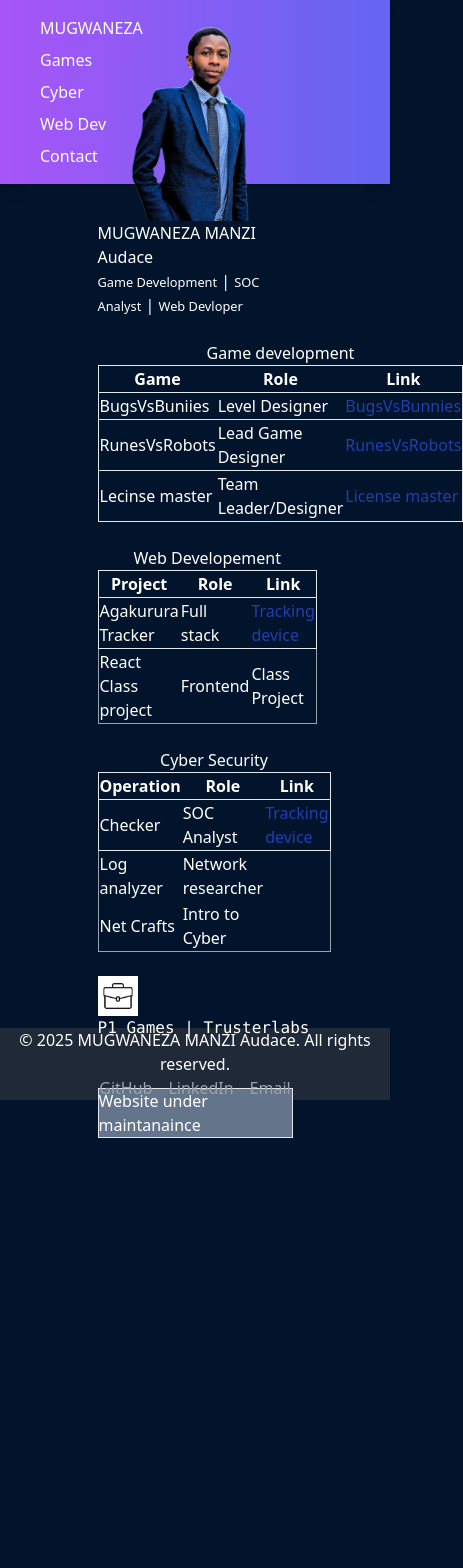
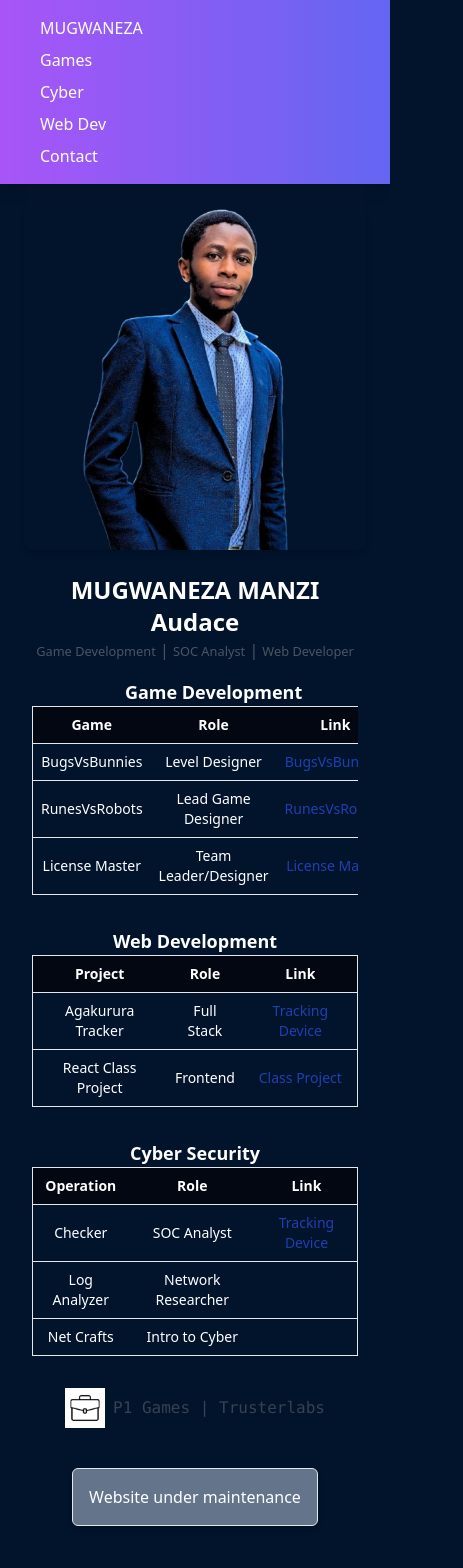
Before and after one commit to MUGWANEZAMANZI/portifolio, a React (Vite) app: page / in a window 390 px wide. Shown: the top 1568 px of the page, 463 px wide, since content can reach past the window. Before the commit the page ends 1186 px from the top, so only its background shows below. Built offline with nearby package versions, Linux system fonts and the light colour scheme.

Commit message:
responsive home page

```diff
--- a/src/pages/Home.jsx
+++ b/src/pages/Home.jsx
@@ -1,52 +1,118 @@
-
 const Home = () => {
   return (
-    <div className='flex md:flex-row flex-col justify-center items-center h-screen'>
-    <div className='w-1/2 flex justify-center'>
-     <img src={"manzi1.png"} alt="logo" className='w-full object-cover' />
+    <div className="flex flex-col md:flex-row justify-center items-center min-h-screen p-4">
+      {/* Image Section */}
+      <div className="md:w-1/2 w-full flex justify-center p-2">
+        <img src="manzi1.png" alt="logo" className="w-full max-w-sm md:max-w-md lg:max-w-lg h-auto object-cover rounded-lg shadow-md" />
+      </div>
+
+      {/* Info Section */}
+      <div className="md:w-1/2 w-full flex flex-col items-center text-center md:text-left p-4">
+        <h1 className="text-2xl font-bold">MUGWANEZA MANZI Audace</h1>
+        <p className="text-gray-600">
+          <small>Game Development</small> | <small>SOC Analyst</small> | <small>Web Developer</small>
+        </p>
+
+        {/* Game Development Table */}
+        <div className="w-full overflow-x-auto my-4">
+          <table className="table-auto border-collapse border border-gray-400 w-full text-sm">
+            <caption className="font-semibold text-lg">Game Development</caption>
+            <thead>
+              <tr className="border bg-gray-950">
+                <th className="p-2">Game</th>
+                <th className="p-2">Role</th>
+                <th className="p-2">Link</th>
+              </tr>
+            </thead>
+            <tbody>
+              <tr className="border">
+                <td className="p-2">BugsVsBunnies</td>
+                <td className="p-2">Level Designer</td>
+                <td className="p-2 text-blue-800"><a href="https://nizitowns.itch.io/bugs-vs-bunnies-td">BugsVsBunnies</a></td>
+              </tr>
+              <tr className="border">
+                <td className="p-2">RunesVsRobots</td>
+                <td className="p-2">Lead Game Designer</td>
+                <td className="p-2 text-blue-800"><a href="https://nizitowns.itch.io/bugs-vs-bunnies-td">RunesVsRobots</a></td>
+              </tr>
+              <tr className="border">
+                <td className="p-2">License Master</td>
+                <td className="p-2">Team Leader/Designer</td>
+                <td className="p-2 text-blue-800"><a href="https://mugwanezamanzi.itch.io/license-master">License Master</a></td>
+              </tr>
+            </tbody>
+          </table>
+        </div>
+
+        {/* Web Development Table */}
+        <div className="w-full overflow-x-auto my-4">
+          <table className="table-auto border-collapse border border-gray-400 w-full text-sm">
+            <caption className="font-semibold text-lg">Web Development</caption>
+            <thead>
+              <tr className="border bg-gray-950">
+                <th className="p-2">Project</th>
+                <th className="p-2">Role</th>
+                <th className="p-2">Link</th>
+              </tr>
+            </thead>
+            <tbody>
+              <tr className="border">
+                <td className="p-2">Agakurura Tracker</td>
+                <td className="p-2">Full Stack</td>
+                <td className="p-2 text-blue-800"><a href="https://agakurura-production.up.railway.app/">Tracking Device</a></td>
+              </tr>
+              <tr className="border">
+                <td className="p-2">React Class Project</td>
+                <td className="p-2">Frontend</td>
+                <td className="p-2 text-blue-800"><a href="https://github.com/MUGWANEZAMANZI/React.git">Class Project</a></td>
+              </tr>
+            </tbody>
+          </table>
+        </div>
+
+        {/* Cyber Security Table */}
+        <div className="w-full overflow-x-auto my-4">
+          <table className="table-auto border-collapse border border-gray-400 w-full text-sm">
+            <caption className="font-semibold text-lg">Cyber Security</caption>
+            <thead>
+              <tr className="border bg-gray-950">
+                <th className="p-2">Operation</th>
+                <th className="p-2">Role</th>
+                <th className="p-2">Link</th>
+              </tr>
+            </thead>
+            <tbody>
+              <tr className="border">
+                <td className="p-2">Checker</td>
+                <td className="p-2">SOC Analyst</td>
+                <td className="p-2 text-blue-800"><a href="https://agakurura-production.up.railway.app/">Tracking Device</a></td>
+              </tr>
+              <tr className="border">
+                <td className="p-2">Log Analyzer</td>
+                <td className="p-2">Network Researcher</td>
+                <td className="p-2"></td>
+              </tr>
+              <tr className="border">
+                <td className="p-2">Net Crafts</td>
+                <td className="p-2">Intro to Cyber</td>
+                <td className="p-2"></td>
+              </tr>
+            </tbody>
+          </table>
+        </div>
+
+        {/* Job Section */}
+        <div className="flex items-center justify-center my-4">
+          <img src="job.png" className="w-10 h-auto" alt="Job" />
+          <pre className="ml-2 text-gray-700">P1 Games | Trusterlabs</pre>
+        </div>
+
+        {/* Maintenance Notice */}
+        <p className="my-6 p-4 border bg-slate-500 text-white rounded-md shadow-md text-center">
+          Website under maintenance
+        </p>
+      </div>
     </div>
-    <div className="w-1/2 flex-auto" >
-     <p>MUGWANEZA MANZI Audace
-      <br/>
-      <small>Game Development</small> | <small>SOC Analyst</small> | <small>Web Devloper</small>
-
-      <br/><br/>
-
-      <table border={1} className='table-auto border-collapse border border-gray-400 w-full'>
-        <caption>Game development</caption>
-        <tr className='border' ><th>Game</th><th>Role</th><th>Link</th></tr>
-        <tr className='border'><td>BugsVsBuniies</td><td>Level Designer</td><td className="text-blue-800"><a href='https://nizitowns.itch.io/bugs-vs-bunnies-td'>BugsVsBunnies</a></td></tr>
-        <tr className='border'><td>RunesVsRobots</td><td>Lead Game Designer</td><td className="text-blue-800"><a href='https://nizitowns.itch.io/bugs-vs-bunnies-td'>RunesVsRobots</a></td></tr>
-        <tr className='border'><td>Lecinse master</td><td>Team Leader/Designer</td><td className="text-blue-800"><a href='https://mugwanezamanzi.itch.io/license-master'>License master</a></td></tr>
-        </table><br/>
-
-        <table border={1} className='table-auto border-collapse border border-gray-400 w-full'>
-          <caption>Web Developement</caption>
-        <tr className='border' ><th>Project</th><th>Role</th><th>Link</th></tr>
-        <tr className='border'><td>Agakurura Tracker</td><td>Full stack</td><td className="text-blue-800"><a href='https://agakurura-production.up.railway.app/'>Tracking device</a></td></tr>
-        <tr><td>React Class project</td><td>Frontend</td><td><a href="https://github.com/MUGWANEZAMANZI/React.git">Class Project</a></td></tr>
-
-        </table><br/>
-
-
-
-
-        <table border={1} className='table-auto border-collapse border border-gray-400 w-full'>
-          <caption>Cyber Security</caption>
-        <tr className='border' ><th>Operation</th><th>Role</th><th>Link</th></tr>
-        <tr className='border'><td>Checker</td><td>SOC Analyst</td><td className="text-blue-800"><a href='https://agakurura-production.up.railway.app/'>Tracking device</a></td></tr>
-        <tr><td>Log analyzer</td><td>Network researcher</td><td></td></tr>
-        <tr><td>Net Crafts</td><td>Intro to Cyber</td><td></td></tr>
-
-        </table><br/>
-       <div>
-          <img src="job.png" className="w-10"/><pre>P1 Games | Trusterlabs</pre>
-       </div>
-     </p>
-     <p className='my-12 border bg-slate-500'>Website under maintanaince</p>
-    </div>
-
-  </div>
   );
 };
 
```
